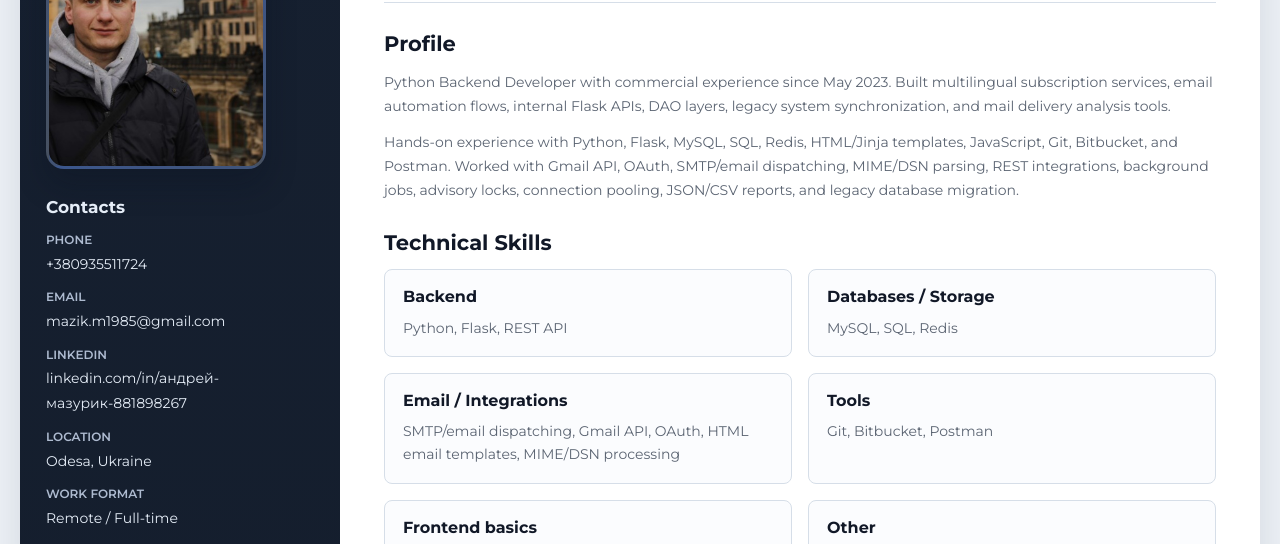
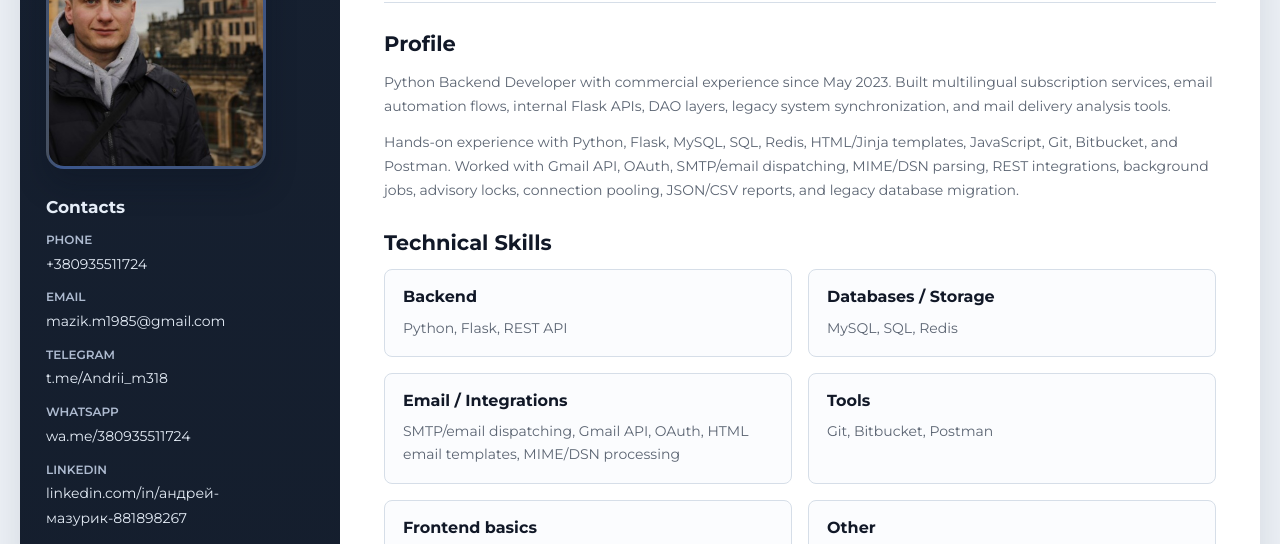
Before and after one commit to Andrii318/CV, a plain HTML site: page docs/index.html in a window 1280 px wide. Shown: the part 224-768 px from the top of the page. Drawn offline with Linux system fonts and the light colour scheme.

Commit message:
Контактные данные!

```diff
--- a/docs/index.html
+++ b/docs/index.html
@@ -50,7 +50,9 @@
                 <div class="contact_list">
                     <p><span class="contact_label">Phone</span><a href="tel:+380935511724" class="contact_link">+380935511724</a></p>
                     <p><span class="contact_label">Email</span><a href="mailto:mazik.m1985@gmail.com" class="contact_link">mazik.m1985@gmail.com</a></p>
-                    <p><span class="contact_label">LinkedIn</span><a href="https://www.linkedin.com/in/%D0%B0%D0%BD%D0%B4%D1%80%D0%B5%D0%B9-%D0%BC%D0%B0%D0%B7%D1%83%D1%80%D0%B8%D0%BA-881898267" class="contact_link">linkedin.com/in/андрей-мазурик-881898267</a></p>
+                    <p><span class="contact_label">Telegram</span><a href="https://t.me/Andrii_m318" class="contact_link" target="_blank" rel="noopener noreferrer">t.me/Andrii_m318</a></p>
+                    <p><span class="contact_label">WhatsApp</span><a href="https://wa.me/380935511724" class="contact_link" target="_blank" rel="noopener noreferrer">wa.me/380935511724</a></p>
+                    <p><span class="contact_label">LinkedIn</span><a href="https://www.linkedin.com/in/%D0%B0%D0%BD%D0%B4%D1%80%D0%B5%D0%B9-%D0%BC%D0%B0%D0%B7%D1%83%D1%80%D0%B8%D0%BA-881898267" class="contact_link" target="_blank" rel="noopener noreferrer">linkedin.com/in/андрей-мазурик-881898267</a></p>
                     <p><span class="contact_label">Location</span><span class="contact_text">Odesa, Ukraine</span></p>
                     <p><span class="contact_label">Work format</span><span class="contact_text">Remote / Full-time</span></p>
                 </div>
```
Also changed, not shown: docs/en.html (+3 -1 lines), docs/pl.html (+3 -1 lines), docs/ru.html (+3 -1 lines), docs/ua.html (+3 -1 lines), templates/cv_profail.html (+3 -1 lines), 8 other files.
